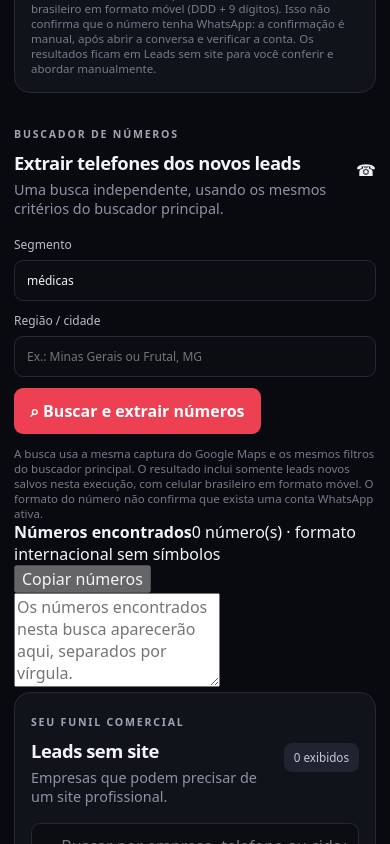
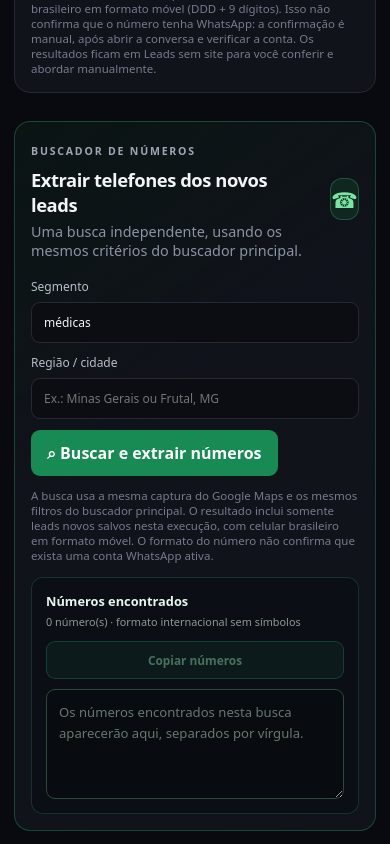
Before and after one commit to henriquefelix8920/escarlate, a Next.js app: page / in a window 390 px wide. Shown: the part 1820-2664 px from the top of the page. Built offline with nearby package versions, Linux system fonts and the light colour scheme; no server answers.

Commit message:
Style phone number export search panel

```diff
--- a/app/prospeccao/prospeccao.css
+++ b/app/prospeccao/prospeccao.css
@@ -239,3 +239,23 @@
 .whatsapp-invalid-action { color: #8a3940; }
 .whatsapp-verify-action:disabled,
 .whatsapp-invalid-action:disabled { opacity: .55; cursor: wait; }
+
+
+/* Buscador independente para extrair números dos leads encontrados */
+.phone-export-panel{margin-bottom:28px;padding:22px;background:linear-gradient(145deg,rgba(37,211,102,.055),var(--crm-panel) 42%);border:1px solid rgba(53,201,139,.28);border-radius:16px}
+.phone-export-icon{display:grid;place-items:center;width:42px;height:42px;border:1px solid rgba(53,201,139,.3);border-radius:12px;background:rgba(37,211,102,.1);color:#78e6a2;font-size:1.35rem}
+.phone-export-submit{background:#188b55}
+.phone-export-submit:hover{background:#1da566}
+.phone-export-status{margin-top:14px;padding:11px 13px;border:1px solid rgba(53,201,139,.25);border-radius:9px;background:rgba(53,201,139,.08);color:#a5eac4;font-size:.76rem;line-height:1.45}
+.phone-export-result{display:grid;gap:10px;margin-top:14px;padding:14px;border:1px solid rgba(53,201,139,.2);border-radius:12px;background:#0b0e14}
+.phone-export-result-heading{display:flex;align-items:center;justify-content:space-between;gap:12px}
+.phone-export-result-heading>div{display:grid;gap:4px}
+.phone-export-result-heading strong{font-size:.8rem;color:#e7f7ed}
+.phone-export-result-heading span{font-size:.68rem;color:#8d9a91}
+.phone-export-result textarea{width:100%;min-height:96px;resize:vertical;padding:12px;border:1px solid #2d4938;border-radius:9px;background:#080b10;color:#b7f1cb;font:inherit;font-size:.82rem;line-height:1.6;overflow-wrap:anywhere}
+.phone-export-result textarea::placeholder{color:#68786e}
+.phone-export-copy{flex:0 0 auto;border:1px solid rgba(53,201,139,.5);border-radius:9px;padding:10px 14px;background:rgba(53,201,139,.15);color:#90e8b5;font:inherit;font-size:.74rem;font-weight:800;cursor:pointer}
+.phone-export-copy:hover:not(:disabled){background:rgba(53,201,139,.23)}
+.phone-export-copy:disabled{opacity:.45;cursor:not-allowed}
+.phone-export-feedback{color:#9be8c3;font-size:.7rem}
+@media(max-width:600px){.phone-export-panel{padding:16px}.phone-export-result-heading{align-items:stretch;flex-direction:column}.phone-export-copy{width:100%}}
```
